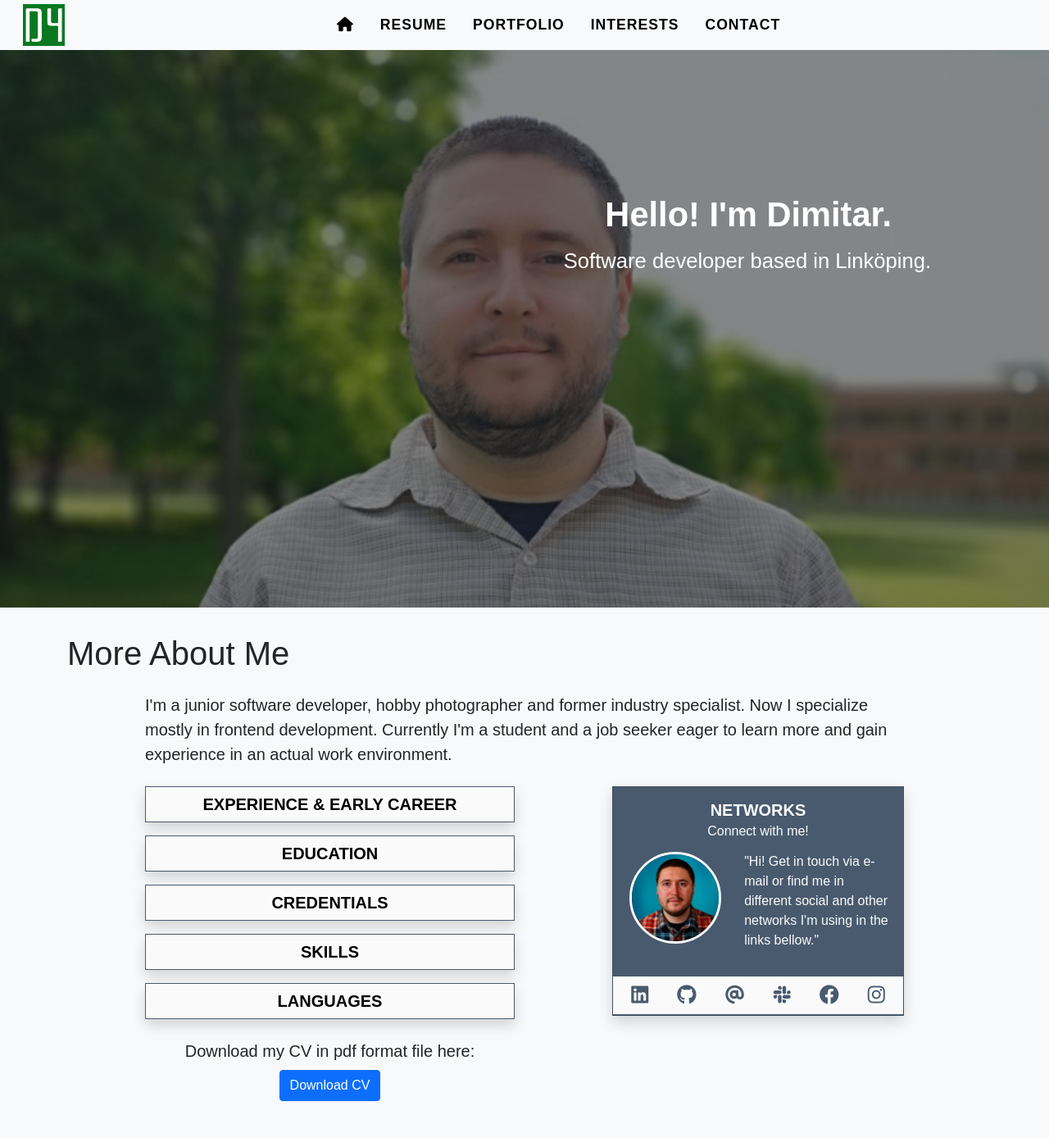
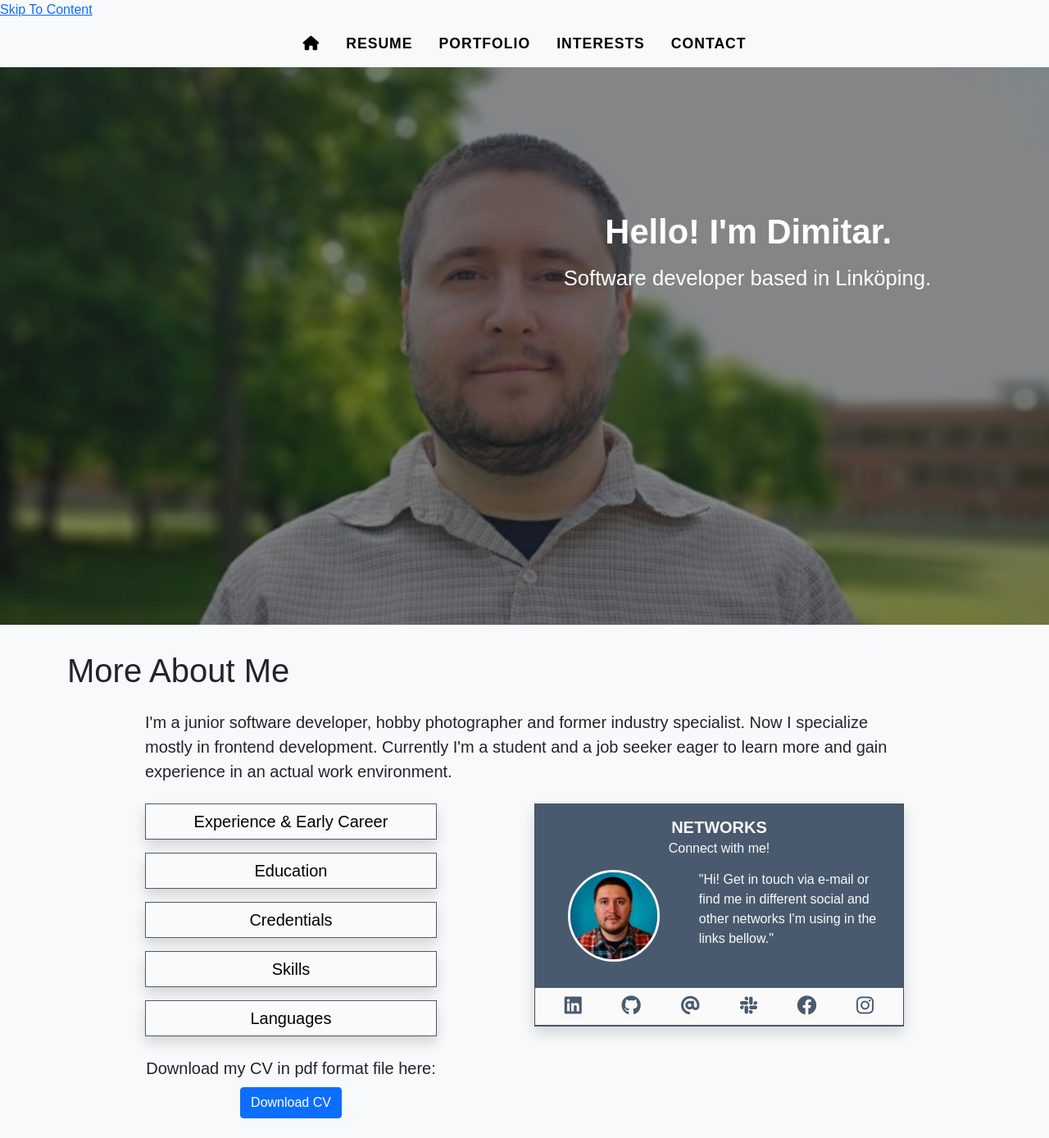
Before and after one commit to dimitar-4/dimitar-cholakov-website, a plain HTML site: page index.html in a window 1280 px wide. Shown: the whole page at 82% size. Before the commit the page ends 1367 px from the top, so only its background shows below. Drawn offline with nearby package versions, Linux system fonts and the light colour scheme; a web font is replaced by a local one.

Commit message:
Add skip to content link & main element to index.

```diff
--- a/index.html
+++ b/index.html
@@ -31,9 +31,12 @@
 
     <!-- Navigation bar  -->
     <header>
+        <a href="#main-content" class="go-to-main-link">
+            Skip To Content
+        </a>
         <nav class="navbar navbar-expand-lg navbar-light bg-light">
             <div class="container-fluid">
-                <a class="navbar-brand ms-3" href="index.html">
+                <a class="navbar-brand ms-2 d-md-block d-lg-none" href="index.html">
                     <img src="/assets/images/favicon.png" alt="My logo">
                 </a>
                 <button class="navbar-toggler" type="button" data-bs-toggle="collapse" data-bs-target="#navbarTogglerDemo02"
@@ -43,7 +46,7 @@
                 <div class="collapse navbar-collapse" id="navbarTogglerDemo02">
                     <ul class="navbar-nav mx-auto mb-2 mb-lg-0">
                         <li class="nav-item mx-auto p-2">
-                            <a class="nav-link active text-uppercase" aria-current="page" href="#home">
+                            <a class="nav-link active text-uppercase" aria-current="page" href="index.html">
                                 <i class="fas fa-home"></i>
                             </a>
                         </li>
@@ -85,6 +88,7 @@
         </div>
     </div>
 
+    <main id="main-content">
         <!-- About Me container -->
         <div class="container mt-3">
             <div class="row mt-3">
@@ -98,11 +102,11 @@
                 </div>
             </div>
             <div class="row">
-            <div class="col col-lg-5 col-md-6 offset-lg-1">
+                <div class="col col-lg-4 col-md-6 offset-lg-1">
                     <!-- Resume modals -->
                     <!-- Experience modal -->
                     <button type="button" data-bs-toggle="modal" data-bs-target="#experience"
-                    class="btn w-100 my-2 fs-5 text-uppercase fw-bolder shadow rounded-0 modal-btn" >
+                        class="btn w-100 my-2 fs-5 shadow rounded-0 modal-btn" >
                         Experience & Early Career
                     </button>
                     <div class="modal fade" id="experience" tabindex="-1" aria-labelledby="exampleModalLabel" aria-hidden="true">
@@ -120,14 +124,15 @@
                                             <h2 class="accordion-header" id="flush-headingNine">
                                                 <button class="accordion-button collapsed text-uppercase fw-bolder" type="button" data-bs-toggle="collapse"
                                                     data-bs-target="#flush-collapseNine" aria-expanded="false" aria-controls="flush-collapseNine">
-                                                2020-Current: (Linköping, Sweden)
+                                                    2020-Current:
                                                     <span class="fw-normal">Software Developer</span>
                                                 </button>
                                             </h2>
                                             <div id="flush-collapseNine" class="accordion-collapse collapse" aria-labelledby="flush-headingNine"
                                                 data-bs-parent="#accordionFlushExample">
-                                            <div class="accordion-body fs-5">Placeholder content for this accordion, which is intended to demonstrate the
-                                                <code>.accordion-flush</code> class. This is the first item's accordion body.</div>
+                                                <div class="accordion-body fs-5 text-center">
+                                                    <a href="#" class="">Portfolio</a>
+                                                </div>
                                             </div>
                                         </div>
                                         <!-- KL Industry experience -->
@@ -206,7 +211,7 @@
                     </div>
                     <!-- Education modal -->
                     <button type="button" data-bs-toggle="modal" data-bs-target="#education"
-                    class="btn w-100 my-2 fs-5 text-uppercase fw-bolder shadow rounded-0 modal-btn" >
+                        class="btn w-100 my-2 fs-5 shadow rounded-0 modal-btn" >
                         Education
                     </button>
                     <div class="modal fade" id="education" tabindex="-1" aria-labelledby="exampleModalLabel" aria-hidden="true">
@@ -373,7 +378,7 @@
                     </div>
                     <!-- Credentials modal -->
                     <button type="button" data-bs-toggle="modal" data-bs-target="#credentials"
-                    class="btn w-100 my-2 fs-5 text-uppercase fw-bolder shadow rounded-0 modal-btn" >
+                        class="btn w-100 my-2 fs-5 shadow rounded-0 modal-btn" >
                         Credentials
                     </button>
                     <div class="modal fade" id="credentials" tabindex="-1" aria-labelledby="exampleModalLabel" aria-hidden="true">
@@ -419,7 +424,7 @@
                     </div>
                     <!-- Skills modal -->
                     <button type="button" data-bs-toggle="modal" data-bs-target="#skills"
-                    class="btn w-100 my-2 fs-5 text-uppercase fw-bolder shadow rounded-0 modal-btn" >
+                        class="btn w-100 my-2 fs-5 shadow rounded-0 modal-btn" >
                         Skills
                     </button>
                     <div class="modal fade" id="skills" tabindex="-1" aria-labelledby="exampleModalLabel" aria-hidden="true">
@@ -440,7 +445,7 @@
                     </div>
                     <!-- Languages modal -->
                     <button type="button" data-bs-toggle="modal" data-bs-target="#languages"
-                    class="btn w-100 my-2 fs-5 text-uppercase fw-bolder shadow rounded-0 modal-btn" >
+                        class="btn w-100 my-2 fs-5 shadow rounded-0 modal-btn" >
                         Languages
                     </button>
                     <div class="modal fade" id="languages" tabindex="-1" aria-labelledby="exampleModalLabel" aria-hidden="true">
@@ -499,7 +504,7 @@
                         </a> -->
                     </p>
                 </div>
-            <div class="col-12 col-lg-4 col-md-6 offset-lg-1">
+                <div class="col-12 col-lg-5 col-md-6 offset-lg-1">
                     <!-- Networks card -->
                     <div class="card mt-2 shadow rounded-0 connect-card">
                         <div class="card-body">
@@ -542,6 +547,7 @@
                 </div>
             </div>
         </div>
+    </main>
 
     <!-- Bootstrap JS CDN -->
     <script src="https://cdn.jsdelivr.net/npm/bootstrap@5.1.3/dist/js/bootstrap.bundle.min.js"
```
Lines whose indentation alone changed are shown as unchanged.
